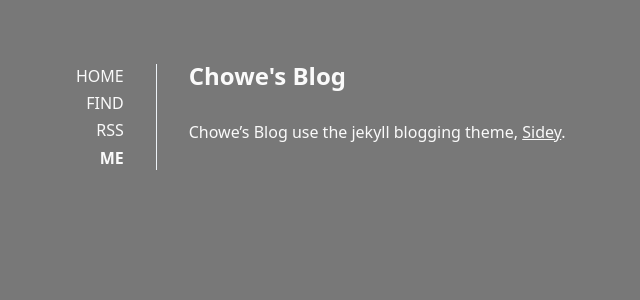
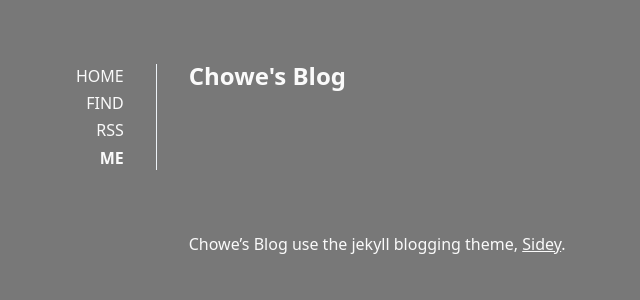
Before and after one commit to fixed-link/fixed-link.com, a Jekyll site: the page built from _pages/about.md, in a window 1280 px wide. Shown: the top 300 px of the page, without its empty margins (164-804 px from the left). Built offline with Jekyll 4.4.1, drawn with Linux system fonts in a browser that asks for light colours.

Commit message:
Update _main.scss

```diff
--- a/_sass/_main.scss
+++ b/_sass/_main.scss
@@ -33,7 +33,7 @@ pre {
 }
 
 .post p {
-	margin: 1rem 0;
+	margin: 8rem 0;
 }
 
 .post h1, .post h2, .post h3, .post h4 {
```
